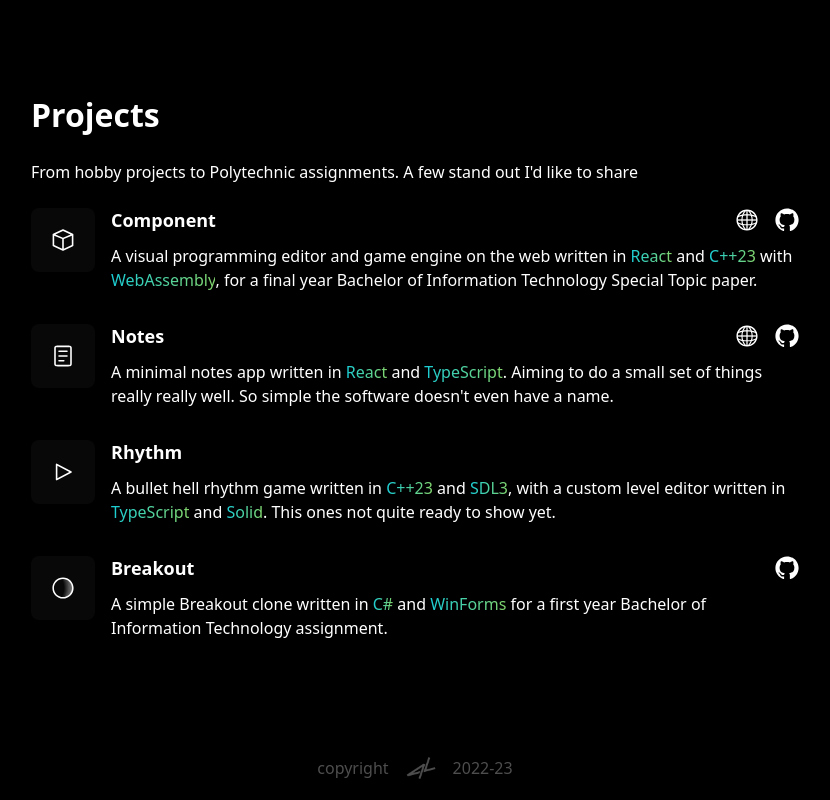
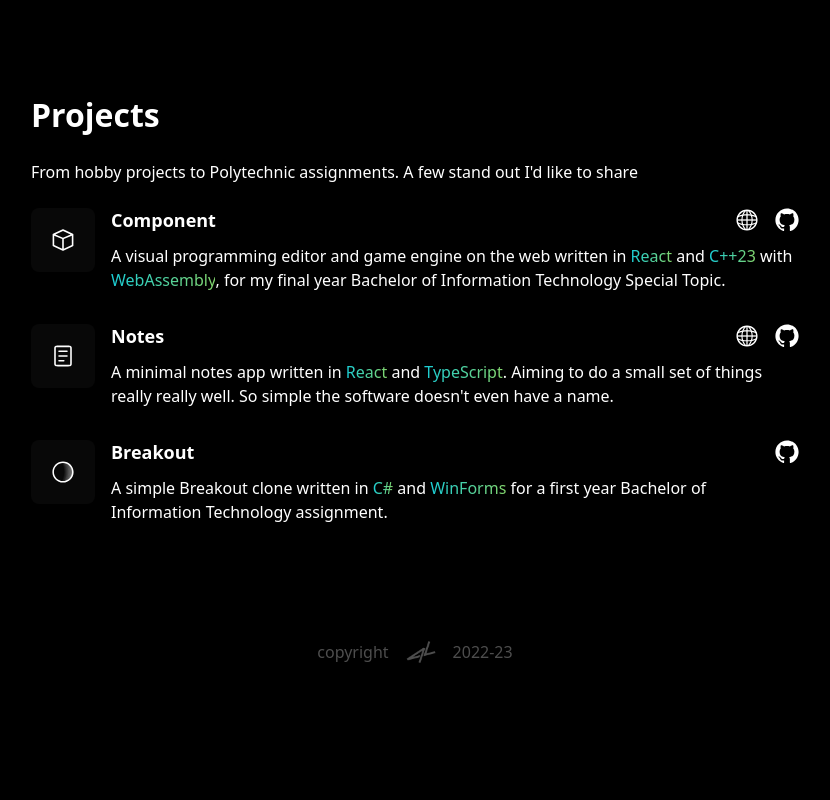
Before and after one commit to aardhyn/aardhyn, a React (Vite) app: page / in a window 1280 px wide. Shown: the part 913-1713 px from the top of the page, without its empty margins (225-1055 px from the left). After the commit the page ends 1597 px from the top, so only its background shows below. Built offline with nearby package versions, Linux system fonts and the light colour scheme.

Commit message:
chore: update

```diff
--- a/src/constant/projects.tsx
+++ b/src/constant/projects.tsx
@@ -14,7 +14,7 @@ export const PROJECTS = [
       <>
         A visual programming editor and game engine on the web written in{" "}
         <G cool>React</G> and <G cool>C++23</G> with <G cool>WebAssembly</G>,
-        for a final year Bachelor of Information Technology Special Topic paper.
+        for my final year Bachelor of Information Technology Special Topic.
       </>
     ),
     links: {
@@ -38,19 +38,6 @@ export const PROJECTS = [
     },
   },
   {
-    title: "Rhythm",
-    icon: <PlayIcon />,
-    description: (
-      <>
-        A bullet hell rhythm game written in <G cool>C++23</G> and{" "}
-        <G cool>SDL3</G>, with a custom level editor written in{" "}
-        <G cool>TypeScript</G> and <G cool>Solid</G>. This ones not quite ready
-        to show yet.
-      </>
-    ),
-    links: {},
-  },
-  {
     title: "Breakout",
     description: (
       <>
--- a/src/sections/+Projects.tsx
+++ b/src/sections/+Projects.tsx
@@ -4,6 +4,7 @@ import { A, H3, P, G } from "../component/Typography";
 import { styled } from "../constant/stitches.config";
 import type { Project } from "../constant/projects";
 import { PROJECTS } from "../constant/projects";
+
 export function Projects() {
   return (
     <Section>
```
